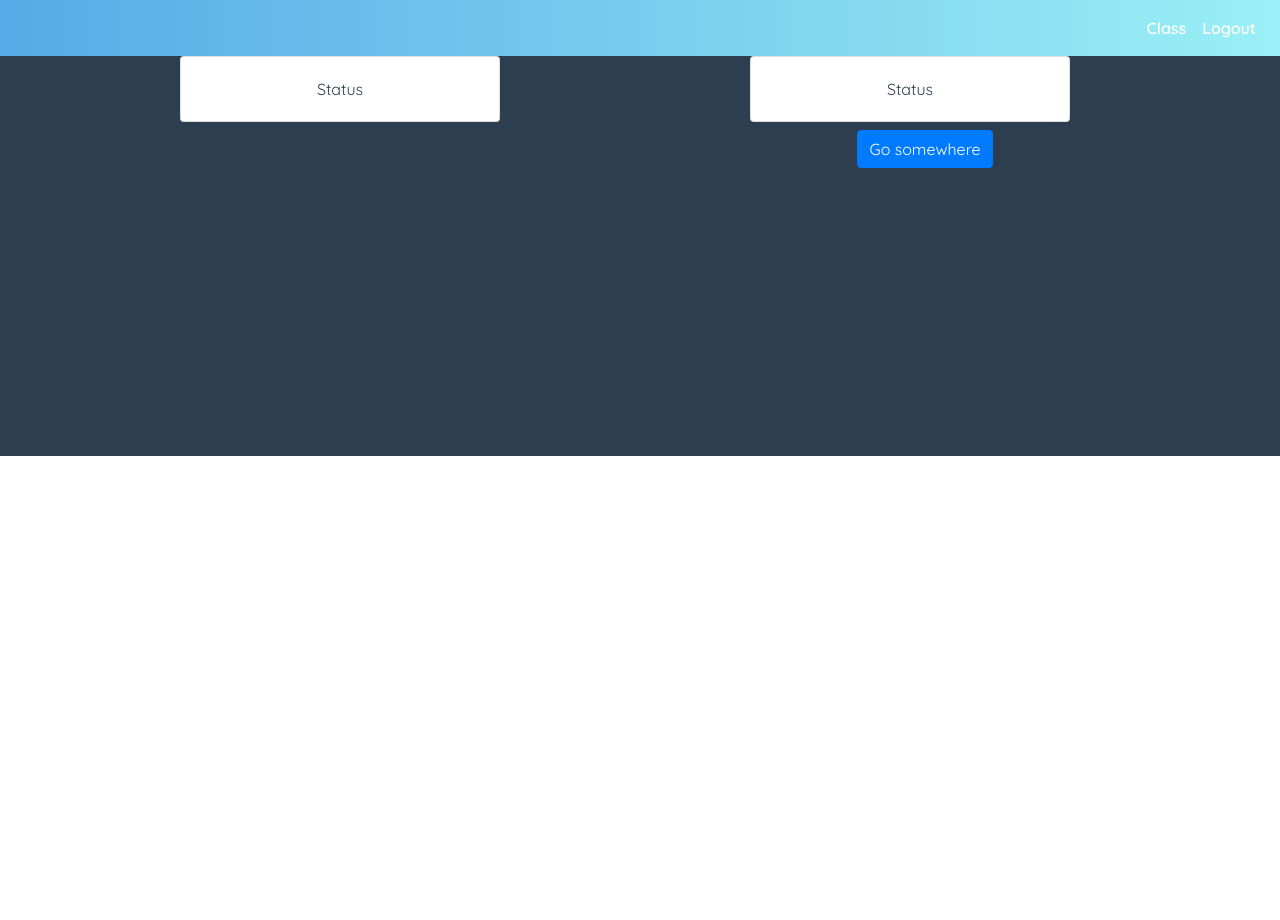
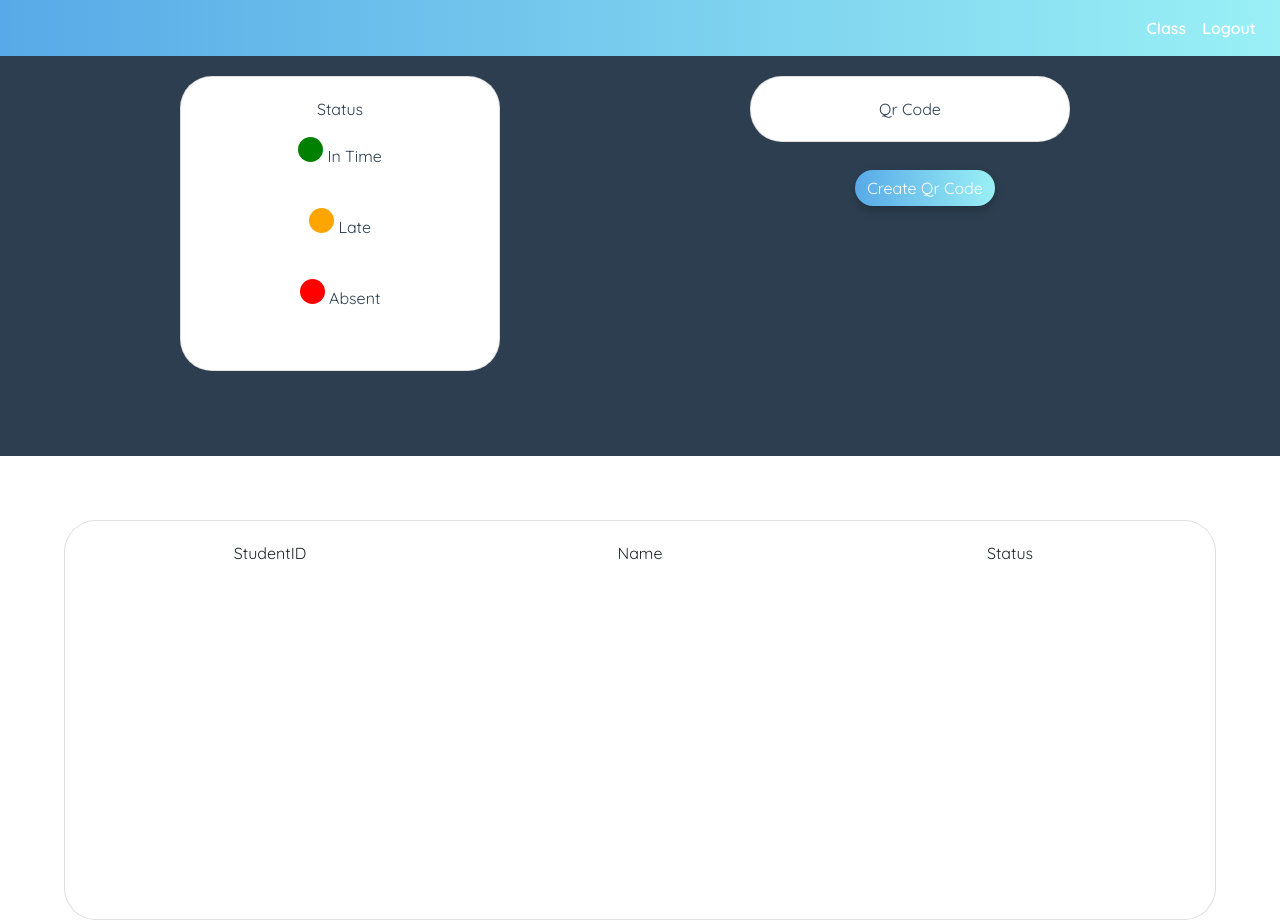
Before and after one commit to iizcy/wdd-checkclass, a Vue app in the folder wdd-checkclass/: page /History_Teacher in a window 1280 px wide. Before the commit the page ends 800 px from the top, so only its background shows below. Built offline with nearby package versions, Linux system fonts and the light colour scheme.

Commit message:
History_TeacherUnfinish

```diff
--- a/wdd-checkclass/src/views/History_Teacher.vue
+++ b/wdd-checkclass/src/views/History_Teacher.vue
@@ -1,30 +1,42 @@
 <template>
+  <div>
     <div id="History_Teacher">
       <nav-bar-teacher></nav-bar-teacher>
       <div class="container-History_Teacher">
         <b-container class="bv-example-row">
           <b-row align-h="around">
-      <b-col cols="4">
+            <b-col cols="4" class="c-left">
+              <b-card style="max-width: 20rem; border-radius: 2rem;" class="mb-2">
+                <b-card-text>Status</b-card-text>
+                <div class="left">
+                <b-card-text><span class="dot" style="background-color: green;"></span> In Time</b-card-text><br>
+                <b-card-text><span class="dot" style="background-color: orange;"></span> Late</b-card-text><br>
+                <b-card-text><span class="dot" style="background-color: red;"></span> Absent</b-card-text><br>
+                </div>
+              </b-card>
+            </b-col>
+            <b-col cols="4" class="c-right">
               <b-card
-        style="max-width: 20rem;"
+                style="max-width: 20rem; border-radius: 2rem;"
                 class="mb-2"
               >
-        <b-card-text>Status</b-card-text>
+                <b-card-text>Qr Code</b-card-text>
               </b-card>
-      </b-col>
-      <b-col cols="4">
-            <b-card
-        style="max-width: 20rem;"
-        class="mb-2"
-      >
-        <b-card-text>Status</b-card-text>
-
-      </b-card>
-      <b-button href="#" variant="primary">Go somewhere</b-button>
+              <b-button href="#" variant="primary" class="btn-creatClass_2 center">Create Qr Code</b-button>
             </b-col>
           </b-row>
         </b-container>
       </div>
+    </div>
+    <b-card class="card-history">
+      <b-container class="bv-example-row">
+        <b-row>
+          <b-col sm>StudentID</b-col>
+          <b-col sm>Name</b-col>
+          <b-col sm>Status</b-col>
+        </b-row>
+      </b-container>
+    </b-card>
   </div>
 </template>
 
@@ -47,10 +59,41 @@ export default {
   -moz-osx-font-smoothing: grayscale;
   text-align: center;
   color: #2c3e50;
-  background-color:#2c3e50;
+  background-color: #2c3e50;
 }
-.container-History_Teacher{
+.container-History_Teacher {
   height: 50vh;
 }
+.card-history {
+  position: absolute;
+  top: 90%;
+  left: 50%;
+  transform: translate(-50%, -50%);
+  border-radius: 2rem;
+  width: 90%;
+  height: 50vh;
+}
+.dot {
+  height: 25px;
+  width: 25px;
+  border-radius: 50%;
+  display: inline-block;
+}
+.btn-creatClass_2{
+    margin-top: 20px;
+    background-image: linear-gradient(90deg, #57aae7, #9af0f5);
+    border: none;
+    box-shadow: 0 4px 8px 0 rgba(0, 0, 0, 0.2);
+    border-radius: 2rem;
 
+}
+.left{
+  justify-content: flex-start;
+}
+.c-left{
+  top: 20px;
+}
+.c-right{
+  top: 20px;
+}
 </style>
```
Lines whose indentation alone changed are shown as unchanged.
